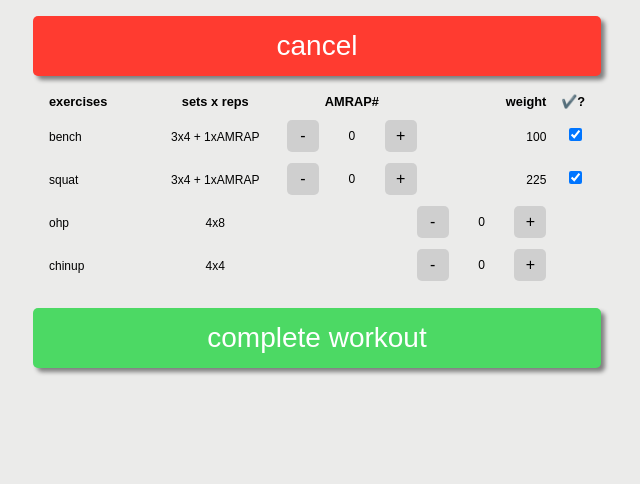
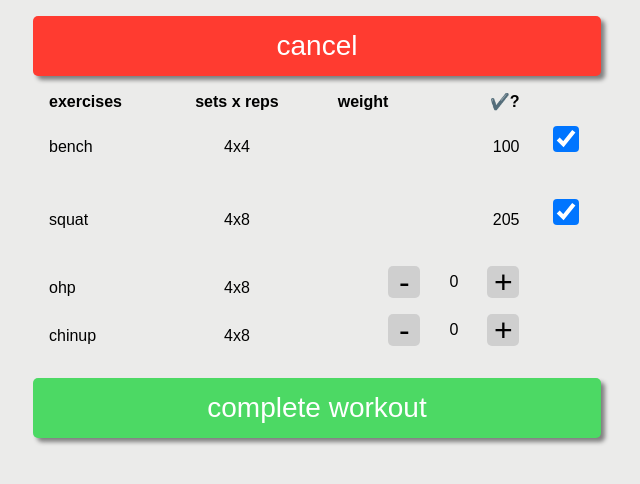
Before and after one commit to rcyork/workout, a React (Create React App) app: page /active-workout in a window 1280 px wide. Shown: the top 484 px of the page, without its empty margins (323-963 px from the left). Built offline with nearby package versions, Linux system fonts and the light colour scheme.

Commit message:
- fix deload threshold accuracy - add responsive styling - add whole app persistence via local storage

```diff
--- a/src/App.js
+++ b/src/App.js
@@ -17,9 +17,8 @@
 }
 
 class App extends React.Component {
-  state = {
-    nextWorkout: WORKOUTS.find(workout => workout.id === "wad3"),
-    workoutToEdit: null,
+  state = JSON.parse(localStorage.getItem("state")) || {
+    nextWorkout: WORKOUTS.find(workout => workout.id === "wad1"),
     firstVisit: false,
     workingWeights: [
       {
@@ -124,8 +123,6 @@
   };
 
   logWorkout = workout => {
-    console.log(workout);
-
     // calculates 8 rep weights back to 4 rep weights to make calculating easier when generating next workout
     const fixedWeights = workout.exercises.map(exercise => {
       if (exercise.reps === 8) {
@@ -137,7 +134,8 @@
       return { ...exercise };
     });
 
-    this.setState(prevState => {
+    this.setState(
+      prevState => {
         return {
           workingWeights: prevState.workingWeights.map(exercise => {
             const fixedWeight = fixedWeights.find(
@@ -154,12 +152,20 @@
               numberOfTimesFailedInARow: !foundItem
                 ? exercise.numberOfTimesFailedInARow
                 : foundItem.completed
-              ? false
+                ? 0
                 : exercise.numberOfTimesFailedInARow + 1,
-            isTimeToDeload: exercise.numberOfTimesFailedInARow >= 2,
+              isTimeToDeload:
+                foundItem &&
+                (foundItem.completed === false &&
+                  exercise.numberOfTimesFailedInARow >= 1)
+                  ? true
+                  : false,
               isTimeToProgress: !foundItem
                 ? exercise.isTimeToProgress
                 : !foundItem.completed
+                ? false
+                : foundItem.name === "chinup" &&
+                  (foundItem.weight === 0 || foundItem.weight === null)
                 ? false
                 : workout.id[3] === "3",
 
@@ -173,19 +179,26 @@
           nextWorkout: this.getNextWorkout(workout.id),
           log: [{ ...workout }, ...prevState.log]
         };
-    });
+      },
+      () => localStorage.setItem("state", JSON.stringify(this.state))
+    );
   };
 
   deleteLogEntry = key => {
-    this.setState(prevState => {
+    this.setState(
+      prevState => {
         return {
           log: prevState.log.filter(item => item.key !== key)
         };
-    });
+      },
+      () => localStorage.setItem("state", JSON.stringify(this.state))
+    );
   };
 
   setFirstVisitToFalse = () => {
-    this.setState({ firstVisit: false });
+    this.setState({ firstVisit: false }, () =>
+      localStorage.setItem("state", JSON.stringify(this.state))
+    );
   };
 
   render() {
--- a/src/components/Workout/Workout.css
+++ b/src/components/Workout/Workout.css
@@ -35,8 +35,8 @@
 
 .increment,
 .decrement {
-  width: 2rem;
-  height: 2rem;
+  width: 1rem;
+  height: 1rem;
   cursor: pointer;
   font-size: 1rem;
   outline: none;
@@ -60,3 +60,34 @@
 .incomplete {
   color: red;
 }
+
+.checkboxWrap {
+  zoom: 2;
+}
+
+@media screen and (min-width: 319px) {
+  .snapshot .adjustableWeight,
+  .snapshot .weight,
+  .snapshot .cell,
+  .snapshot .workout__table__labels th {
+    font-size: 1rem;
+  }
+}
+
+@media screen and (min-width: 425px) {
+  .increment,
+  .decrement {
+    width: 2rem;
+    height: 2rem;
+    font-size: 2rem;
+  }
+}
+
+@media screen and (min-width: 515px) {
+  .adjustableWeight,
+  .weight,
+  .cell,
+  .workout__table__labels th {
+    font-size: 1rem;
+  }
+}
--- a/src/components/Workout/Workout.js
+++ b/src/components/Workout/Workout.js
@@ -195,11 +195,13 @@
                         (calculatedWeights.find(
                           item => item.name === exercise.name
                         ).weight === null &&
-                          modifier === "isCollectingData") ||
+                          (modifier === "isCollectingData" ||
+                            modifier === "normal")) ||
                         (calculatedWeights.find(
                           item => item.name === exercise.name
                         ).weight === 0 &&
-                          modifier === "isCollectingData")
+                          (modifier === "isCollectingData" ||
+                            modifier === "normal"))
                           ? "inputtingWeight"
                           : ""
                       }`}
@@ -210,9 +212,11 @@
                       }
                     >
                       {(exercise.weight === null &&
-                        modifier === "isCollectingData") ||
+                        (modifier === "isCollectingData" ||
+                          modifier === "normal")) ||
                       (exercise.weight === 0 &&
-                        modifier === "isCollectingData") ? (
+                        (modifier === "isCollectingData" ||
+                          modifier === "normal")) ? (
                         <>
                           <button
                             className="decrement"
@@ -247,7 +251,7 @@
                     {(modifier === "normal" ||
                       modifier === "isCollectingData") &&
                     exercise.weight ? (
-                      <td align="right" className="cell">
+                      <td align="right" className="cell checkboxWrap">
                         <input
                           type="checkbox"
                           checked={
```
Lines whose indentation alone changed are shown as unchanged.
